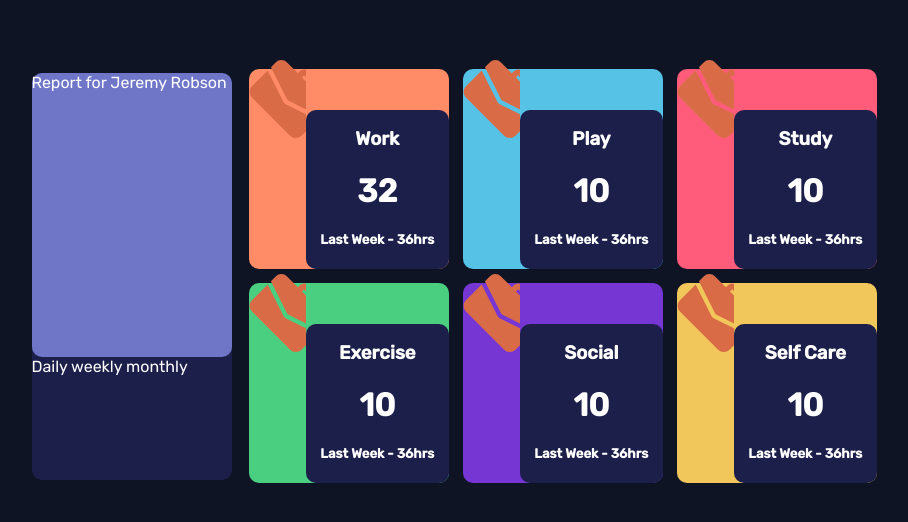
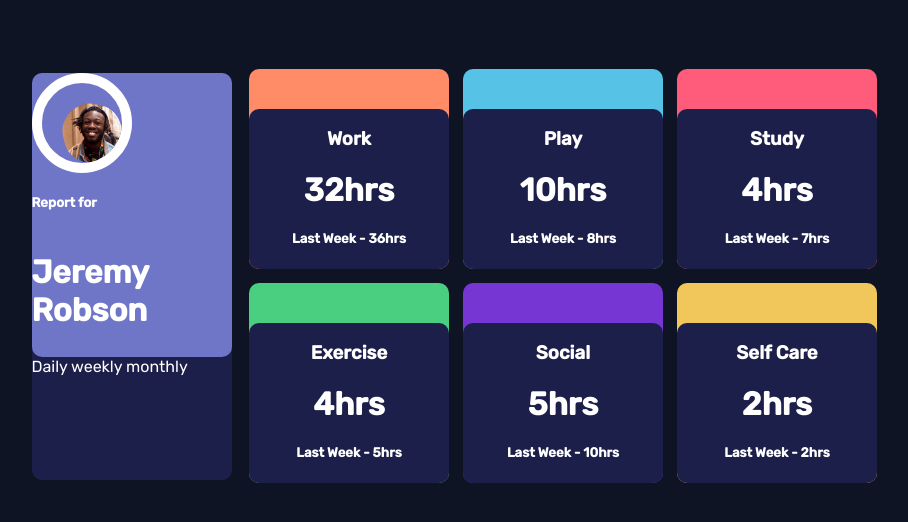
Before and after one commit to TamsinHuggins/time-tracker-react, a React (Create React App) app: page / in a window 1280 px wide. Shown: the part 124-646 px from the top of the page, without its empty margins (94-1002 px from the left). Built offline with nearby package versions, Linux system fonts and the light colour scheme.

Commit message:
all cards now get data from JSON

```diff
--- a/src/App.js
+++ b/src/App.js
@@ -3,14 +3,22 @@ import Card from "./Card";
 import TitleCard from "./TitleCard";
 import data from "./data.json";
 
-// - Light red (work): hsl(15, 100%, 70%)
-// - Soft blue (play): hsl(195, 74%, 62%)
-// - Light red (study): hsl(348, 100%, 68%)
-// - Lime green (exercise): hsl(145, 58%, 55%)
-// - Violet (social): hsl(264, 64%, 52%)
-// - Soft orange (self care): hsl(43, 84%, 65%)
+console.log(data.length);
 
 function App() {
+  const [work, play, study, exer, soci, care] = data;
+
+  const getHoursSpent = (activity) => {
+    // given the activity, give the string displaying time spent on that activity
+    const hoursSpent = `${activity.timeframes.weekly.current}hrs`;
+    return hoursSpent;
+  };
+
+  const getHoursSpentPrev = (activity) => {
+    const hoursSpent = `Last Week - ${activity.timeframes.weekly.previous}hrs`;
+    return hoursSpent;
+  };
+
   return (
     <div className="App">
       <div className="CardDeck">
@@ -18,41 +26,39 @@ function App() {
         <div className="timeCards">
           <Card
             style={{ backgroundColor: "hsl(15, 100%, 70%)" }}
-            activity={data[0].title}
-            time={data[0].timeframes.weekly.current}
-            history={
-              "Last Week - " + data[0].timeframes.weekly.previous + "hrs"
-            }
+            activity={work.title}
+            time={getHoursSpent(work)}
+            history={getHoursSpentPrev(work)}
           />
           <Card
             style={{ backgroundColor: "hsl(195, 74%, 62%)" }}
-            activity={data[1].title}
-            time={10}
-            history="Last Week - 36hrs"
+            activity={play.title}
+            time={getHoursSpent(play)}
+            history={getHoursSpentPrev(play)}
           />
           <Card
             style={{ backgroundColor: "hsl(348, 100%, 68%)" }}
-            activity={data[2].title}
-            time={10}
-            history="Last Week - 36hrs"
+            activity={study.title}
+            time={getHoursSpent(study)}
+            history={getHoursSpentPrev(study)}
           />
           <Card
             style={{ backgroundColor: "hsl(145, 58%, 55%)" }}
-            activity={data[3].title}
-            time={10}
-            history="Last Week - 36hrs"
+            activity={exer.title}
+            time={getHoursSpent(exer)}
+            history={getHoursSpentPrev(exer)}
           />
           <Card
             style={{ backgroundColor: "hsl(264, 64%, 52%)" }}
-            activity={data[4].title}
-            time={10}
-            history="Last Week - 36hrs"
+            activity={soci.title}
+            time={getHoursSpent(soci)}
+            history={getHoursSpentPrev(soci)}
           />
           <Card
             style={{ backgroundColor: "hsl(43, 84%, 65%)" }}
-            activity={data[5].title}
-            time={10}
-            history="Last Week - 36hrs"
+            activity={care.title}
+            time={getHoursSpent(care)}
+            history={getHoursSpentPrev(care)}
           />
         </div>
       </div>
--- a/src/Card.css
+++ b/src/Card.css
@@ -1,24 +1,30 @@
 .Card {
-  /* background-color: chartreuse; */
+  /*background-color: chartreuse; */
   width: 200px;
   height: 200px;
   border-radius: 10px;
   display: flex;
-  align-items: flex-end;
+  /* align-items: flex-end; */
   margin: 1%;
 }
 
 .Card__stats {
   width: 100%;
+  height: 80%;
   text-align: center;
   background-color: hsl(235, 46%, 20%);
   color: white;
   border-radius: 10px;
+  margin-top: 20%;
 
   /* font-family: [Rubik](https://fonts.google.com/specimen/Rubik); */
 }
 
-.icon {
-  margin-bottom: 130px;
-  display: flex;
+#icon {
+  position: absolute;
+  /* right: 0; */
+  left: 0;
+  /* margin-left: 0; */
+  /* margin-right: 0;
+  margin-left: 10%; */
 }
--- a/src/Card.jsx
+++ b/src/Card.jsx
@@ -7,7 +7,7 @@ console.log(WorkLogo);
 const Card = (props) => {
   return (
     <div style={props.style} className="Card">
-      <WorkLogo className="icon" />
+      {/* <WorkLogo id="icon" /> */}
       <div className="Card__stats">
         <h3>{props.activity}</h3>
         <h1>{props.time}</h1>
--- a/src/TitleCard.css
+++ b/src/TitleCard.css
@@ -14,4 +14,13 @@
   border-radius: 10px;
   display: flex;
   align-items: flex-start;
+  flex-direction: column;
 }
+
+.profilePic {
+  border-radius: 50%;
+  width: 30%;
+  padding-top: 10%;
+  padding-left: 10%;
+  border: 10px solid white;
+}
--- a/src/TitleCard.jsx
+++ b/src/TitleCard.jsx
@@ -1,10 +1,15 @@
 import React from "react";
 import "./TitleCard.css";
+import pic from "./images/image-jeremy.png";
 
 const TitleCard = (props) => {
   return (
     <div className="titleCard">
-      <div className="reportFor">Report for Jeremy Robson</div>
+      <div className="reportFor">
+        <img className="profilePic" src={pic} />
+        <h5>Report for</h5>
+        <h1> Jeremy Robson</h1>
+      </div>
       Daily weekly monthly
     </div>
   );
```
